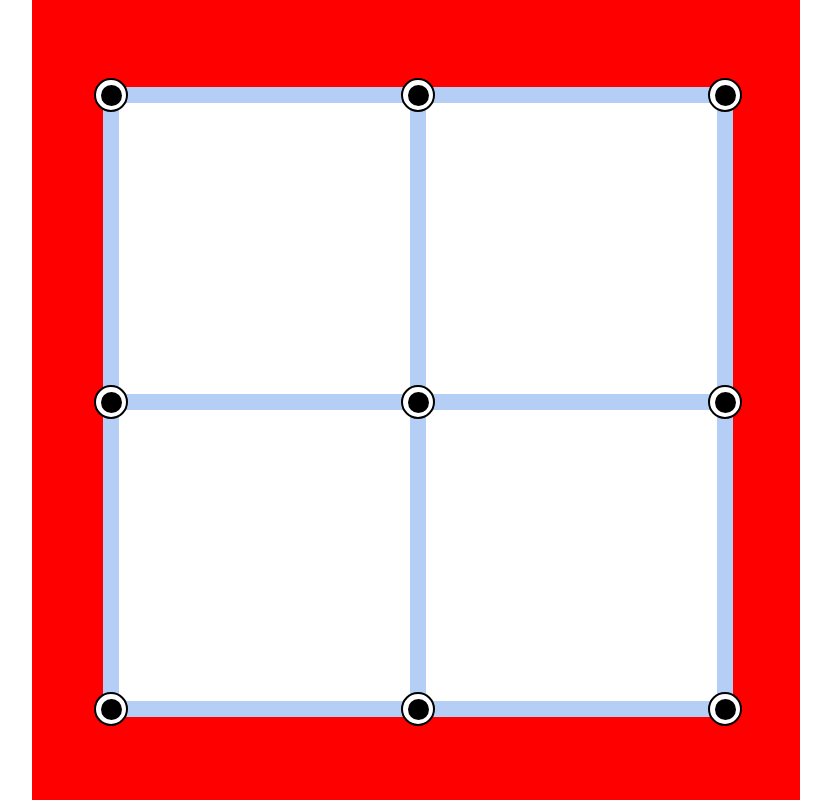
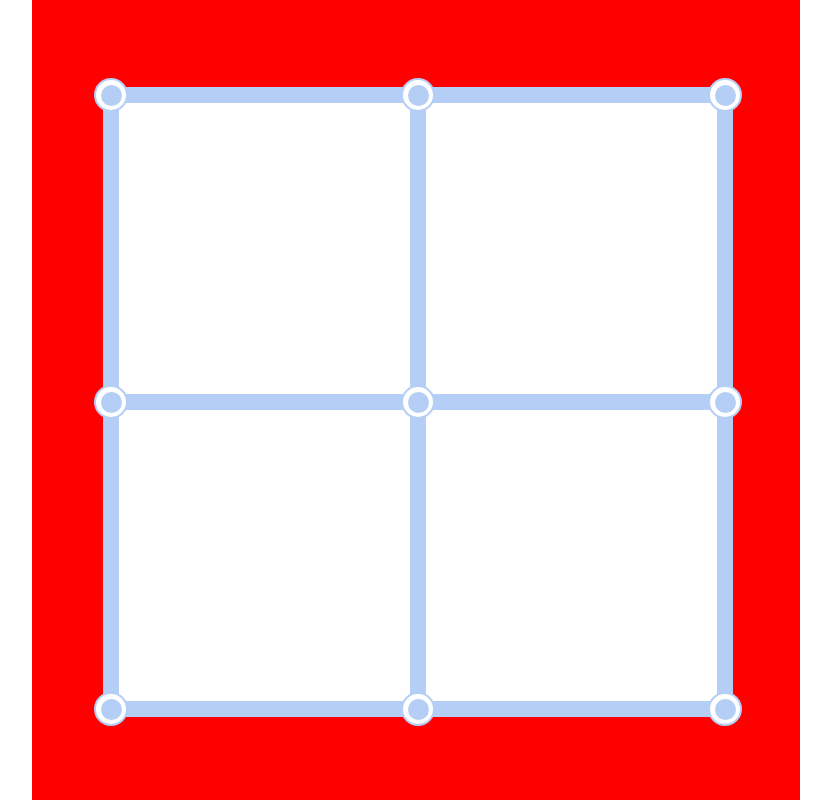
Before and after one commit to Shubham-Vishwakarma/DotsAndBoxes, a React (Create React App) app: page / in a window 1280 px wide. Shown: the whole page, without its empty margins (224-1055 px from the left). Built offline with nearby package versions, Linux system fonts and the light colour scheme.

Commit message:
Change Color of Dot

```diff
--- a/src/Dot.tsx
+++ b/src/Dot.tsx
@@ -7,14 +7,16 @@ type Props = {
     dotId: string
 }
 
-const Dot = ({ cssStyle, dotId } : Props) => {
+const Dot = (props : Props) => {
+
+    const { cssStyle, dotId } = props;
 
     const stringDotDiameter = String(cssStyle.height);
     const outerDotDiameter = parseInt(stringDotDiameter.substr(0, stringDotDiameter.length - 2));
     const innerDotDiameter = Math.floor(outerDotDiameter * 0.7);
 
     const innerDotCssStyle: CSS.Properties = {
-        backgroundColor: "black",
+        backgroundColor: "#b5cef5",
         height: String(Math.floor(innerDotDiameter)).concat('px'),
         width: String(Math.floor(innerDotDiameter)).concat('px'),
         borderRadius: '50%',
--- a/src/DotsAndBoxes.tsx
+++ b/src/DotsAndBoxes.tsx
@@ -94,7 +94,7 @@ class DotsAndBoxes extends React.Component<Props, State>{
             for(let j = 0; j < numberOfColumnDots; j++){
                 let style: CSS.Properties = {
                     backgroundColor: 'white',
-                    border: '2px solid black',
+                    border: '2px solid #b5cef5',
                     height: String(dotDiameter).concat('px'),
                     width: String(dotDiameter).concat('px'),
                     borderRadius: '50%',
```
